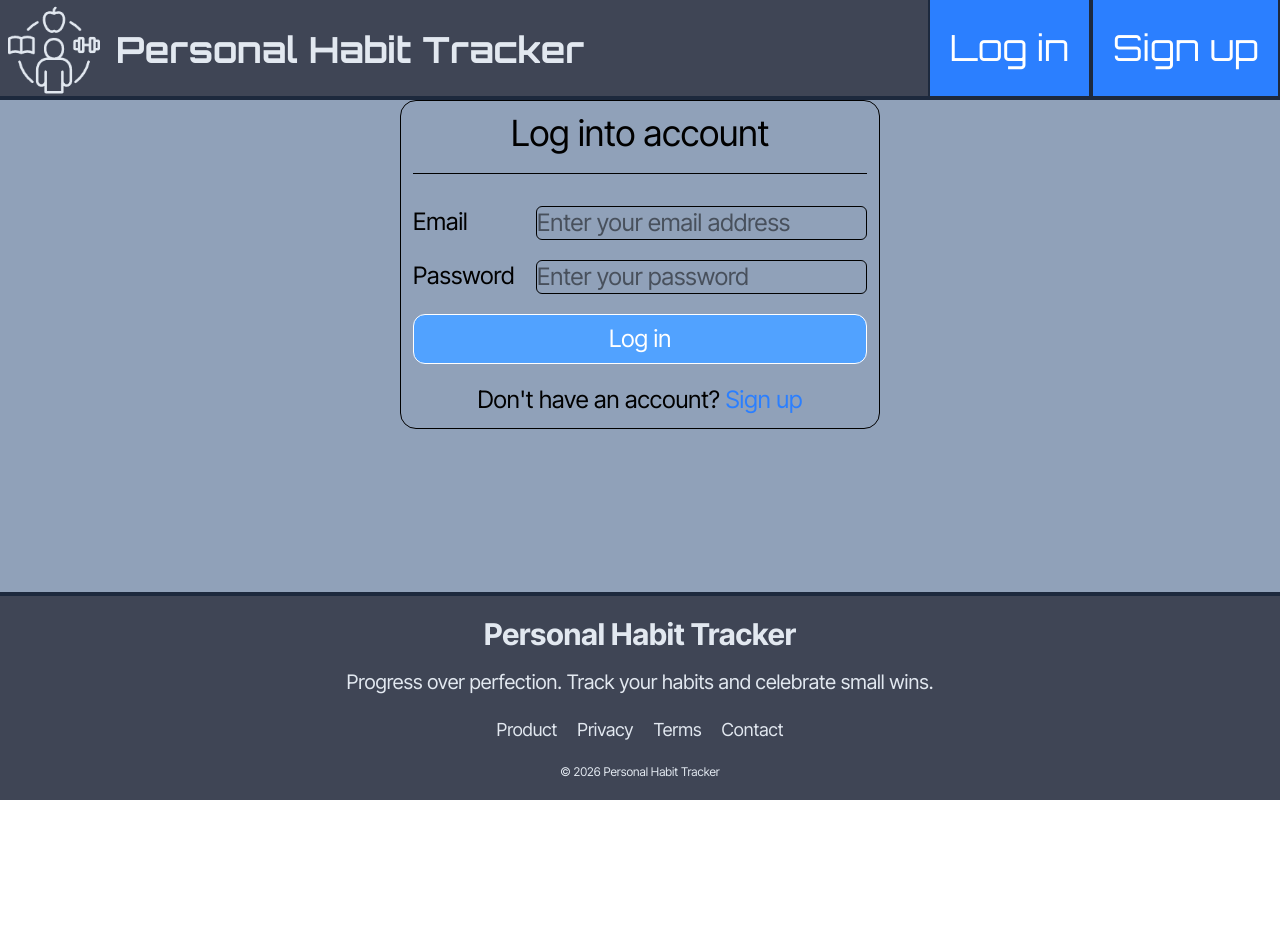
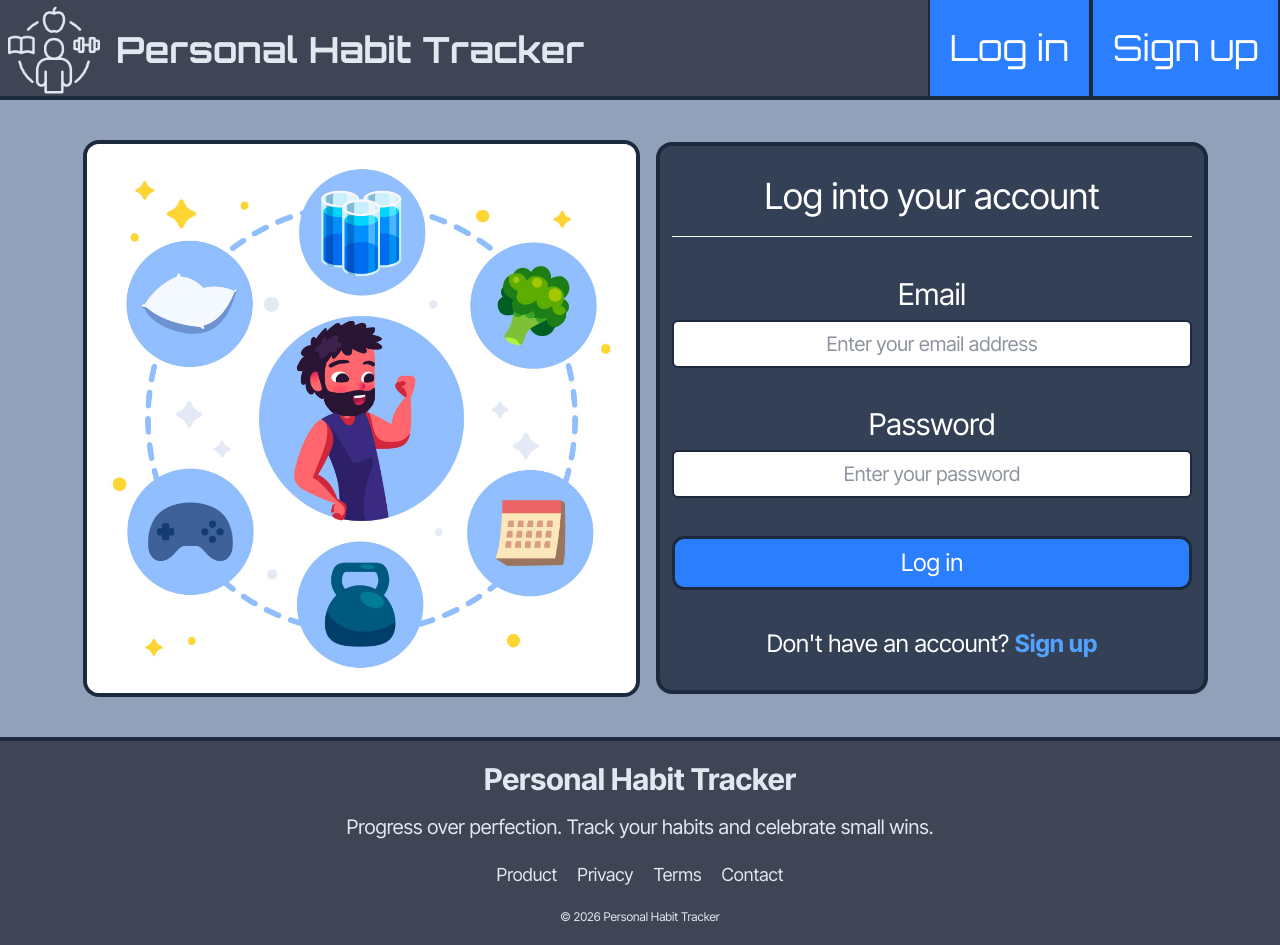
Before and after one commit to kacper-omen/personal-habit-tracker, a React (Vite) app in the folder frontend/: page /login in a window 1280 px wide. Before the commit the page ends 800 px from the top, so only its background shows below. Built offline with nearby package versions, Linux system fonts and the light colour scheme; no server answers.

Commit message:
Change LoginPage styling + small changes in RegisterPage styling

```diff
--- a/frontend/src/pages/LoginPage.jsx
+++ b/frontend/src/pages/LoginPage.jsx
@@ -3,6 +3,7 @@ import axios from 'axios'
 import { useContext, useState } from "react"
 import { toast } from "react-toastify"
 import { AuthContext } from "../context/authContext"
+import habitsImage from "../assets/images/habitsImage.jpg"
 
 const LoginPage = () => {
   const [email, setEmail] = useState("")
@@ -27,20 +28,25 @@ const LoginPage = () => {
   }
 
   return (
-    <div className="flex items-center justify-center">
-      <form onSubmit={handleSubmit} className="flex flex-col gap-5 w-120 border rounded-2xl px-3 py-3 text-2xl">
-        <h1 className="text-center text-4xl mb-3 border-b pb-5">Log into account</h1>
-        <div className="flex justify-between">
-          <label htmlFor="email">Email</label>
-          <input type="email" id="email" className="border rounded-md" placeholder="Enter your email address" value={email} onChange={(e) => setEmail(e.target.value)}></input>
-        </div>
-        <div className="flex justify-between">
-          <label htmlFor="password">Password</label>
-          <input type="password" id="password" className="border rounded-md" placeholder="Enter your password" value={password} onChange={(e) => setPassword(e.target.value)}></input>
-        </div>
-        <button className="border rounded-xl bg-blue-400 text-white py-2 hover:bg-blue-500 transition cursor-pointer">Log in</button>
-        <p className="text-center">Don't have an account? <Link to="/register" className="text-blue-500">Sign up</Link></p>
-      </form>
+    <div className="flex items-center justify-center text-center h-full w-9/10 md:w-7/10 lg:w-1/2 xl:w-9/10 mx-auto">
+      <div className="hidden xl:flex justify-end w-1/2 mx-2 my-10">
+        <img className="rounded-2xl max-w-49/50 2xl:max-w-6/7 border-4 border-slate-800" src={habitsImage}></img>
+      </div>
+      <div className="w-full xl:w-1/2 flex my-10">
+        <form onSubmit={handleSubmit} className="xl:aspect-square xl:max-w-49/50 flex flex-col justify-evenly gap-5 w-full h-full xl:mx-2 2xl:max-w-6/7 border-4 border-slate-800 bg-slate-800/80 text-white rounded-2xl px-3 py-3 text-2xl 2xl:text-4xl">
+          <h1 className="text-4xl 2xl:text-6xl border-b pb-5">Log into your account</h1>
+          <div className="flex flex-col justify-between text-xl">
+            <label className="text-3xl 2xl:text-4xl" htmlFor="email">Email</label>
+            <input type="email" id="email" className="border-2 border-slate-800 py-2 px-2 bg-white text-slate-800 rounded-md mt-2 text-center 2xl:text-3xl" placeholder="Enter your email address" value={email} onChange={(e) => setEmail(e.target.value)}></input>
+          </div>
+          <div className="flex flex-col justify-between text-xl">
+            <label className="text-3xl 2xl:text-4xl" htmlFor="password">Password</label>
+            <input type="password" id="password" className="border-2 border-slate-800 py-2 px-2 bg-white text-slate-800 rounded-md mt-2 text-center 2xl:text-3xl" placeholder="Enter your password" value={password} onChange={(e) => setPassword(e.target.value)}></input>
+          </div>
+          <button className="border-3 border-slate-800 rounded-xl bg-blue-500 hover:bg-blue-600  text-white py-2 transition cursor-pointer">Log in</button>
+          <p>Don't have an account? <Link to="/register" className="text-blue-400 hover:text-blue-500 font-bold">Sign up</Link></p>
+        </form>
+      </div>
     </div>
   )
 }
--- a/frontend/src/pages/RegisterPage.jsx
+++ b/frontend/src/pages/RegisterPage.jsx
@@ -2,7 +2,7 @@ import { Link, useNavigate } from "react-router-dom"
 import axios from 'axios'
 import { useState } from "react"
 import { toast } from "react-toastify"
-import mockImage from "../assets/images/test.jpg"
+import habitsImage from "../assets/images/habitsImage.jpg"
 
 const RegisterPage = () => {
   const [name, setName] = useState("")
@@ -34,22 +34,22 @@ const RegisterPage = () => {
   return (
     <div className="flex items-center justify-center text-center h-full w-9/10 md:w-7/10 xl:w-9/10 mx-auto">
       <div className="hidden xl:flex justify-end w-1/2 mx-2 my-10">
-        <img className="rounded-2xl max-w-49/50 2xl:max-w-6/7 border-4 border-slate-800" src={mockImage}></img>
+        <img className="rounded-2xl max-w-49/50 2xl:max-w-6/7 border-4 border-slate-800" src={habitsImage}></img>
       </div>
       <div className="w-full xl:w-1/2 flex my-10">
         <form onSubmit={handleSubmit} className="xl:aspect-square xl:max-w-49/50 flex flex-col justify-evenly gap-5 w-full h-full xl:mx-2 2xl:max-w-6/7 border-4 border-slate-800 bg-slate-800/80 text-white rounded-2xl px-3 py-3 text-2xl 2xl:text-3xl">
           <h1 className="text-4xl 2xl:text-6xl border-b pb-5">Create your account</h1>
           <div className="flex flex-col justify-between text-xl">
-            <label className="text-3xl 2xl:text-4xl" htmlFor="name">Name</label>
-            <input type="text" id="name" className="border-2 border-slate-800 py-2 px-2 bg-white text-slate-800 rounded-md mt-2 text-center 2xl:text-3xl" placeholder="Enter your username" value={name} onChange={(e) => setName(e.target.value)}></input>
+            <label className="text-3xl " htmlFor="name">Name</label>
+            <input type="text" id="name" className="border-2 border-slate-800 py-2 px-2 bg-white text-slate-800 rounded-md mt-2 text-center 2xl:text-2xl" placeholder="Enter your username" value={name} onChange={(e) => setName(e.target.value)}></input>
           </div>
           <div className="flex flex-col justify-between text-xl">
-            <label className="text-3xl 2xl:text-4xl" htmlFor="email">Email</label>
-            <input type="email" id="email" className="border-2 border-slate-800 py-2 px-2 bg-white text-slate-800 rounded-md mt-2 text-center 2xl:text-3xl" placeholder="Enter your email address" value={email} onChange={(e) => setEmail(e.target.value)}></input>
+            <label className="text-3xl " htmlFor="email">Email</label>
+            <input type="email" id="email" className="border-2 border-slate-800 py-2 px-2 bg-white text-slate-800 rounded-md mt-2 text-center 2xl:text-2xl" placeholder="Enter your email address" value={email} onChange={(e) => setEmail(e.target.value)}></input>
           </div>
           <div className="flex flex-col justify-between text-xl">
-            <label className="text-3xl 2xl:text-4xl" htmlFor="password">Password</label>
-            <input type="password" id="password" className="border-2 border-slate-800 py-2 px-2 bg-white text-slate-800 rounded-md mt-2 text-center 2xl:text-3xl" placeholder="Enter your password" value={password} onChange={(e) => setPassword(e.target.value)}></input>
+            <label className="text-3xl " htmlFor="password">Password</label>
+            <input type="password" id="password" className="border-2 border-slate-800 py-2 px-2 bg-white text-slate-800 rounded-md mt-2 text-center 2xl:text-2xl" placeholder="Enter your password" value={password} onChange={(e) => setPassword(e.target.value)}></input>
           </div>
           <button className="border-3 border-slate-800 rounded-xl bg-blue-500 hover:bg-blue-600  text-white py-2 transition cursor-pointer">Sign up</button>
           <p>Already have an account? <Link to="/login" className="text-blue-400 hover:text-blue-500 font-bold">Log in</Link></p>
```
Also changed, not shown: frontend/src/assets/images/habitsImage.jpg (renamed from frontend/src/assets/images/test.jpg).
